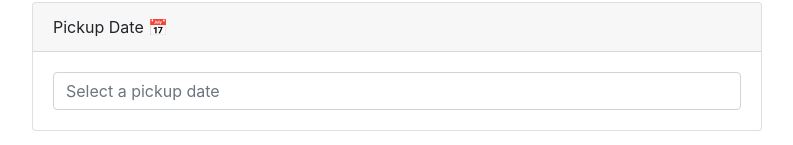
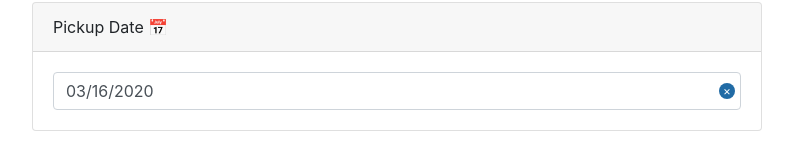
Before and after one commit to emaildano/barkshop-cake-form, a Gatsby site: page / in a window 1280 px wide. Shown: the part 209-354 px from the top of the page, without its empty margins (243-1036 px from the left). Built offline with nearby package versions, Linux system fonts and the light colour scheme; Gatsby itself is replaced by a stand-in of ours.

Commit message:
updated form

```diff
--- a/src/components/order-form/index.js
+++ b/src/components/order-form/index.js
@@ -84,16 +84,22 @@ const PickupDate = () => {
   const [startDate, setStartDate] = useState(new Date())
   return (
     <FormSection title="Pickup Date 📅">
+      <Field name="date">
+        {props => (
           <DatePicker
             name="date"
-        // selected={addDays(new Date(), 3)}
             isClearable
             withPortal
+            selected={startDate}
+            id="date"
+            onSelect={date => setStartDate(date)}
             onChange={date => setStartDate(date)}
             minDate={addDays(new Date(), 3)}
             placeholderText="Select a pickup date"
             className="form-control"
           />
+        )}
+      </Field>
       <Error name="date" />
     </FormSection>
   )
```
Lines whose indentation alone changed are shown as unchanged.
